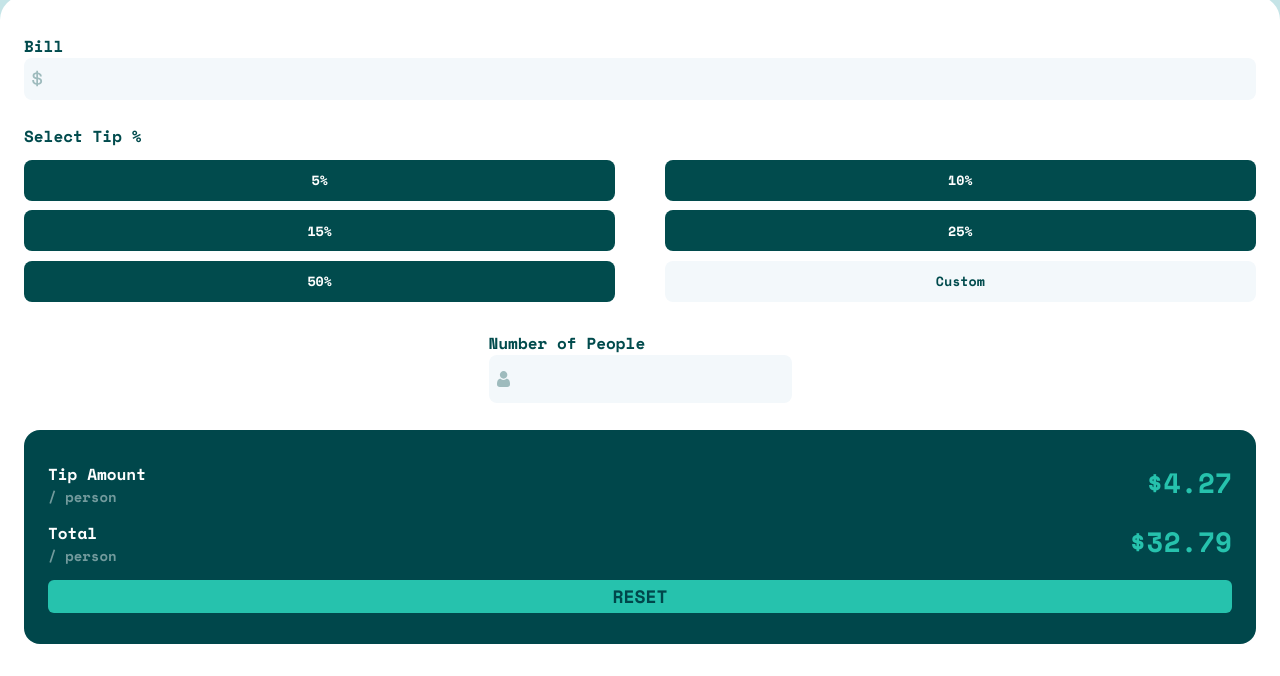
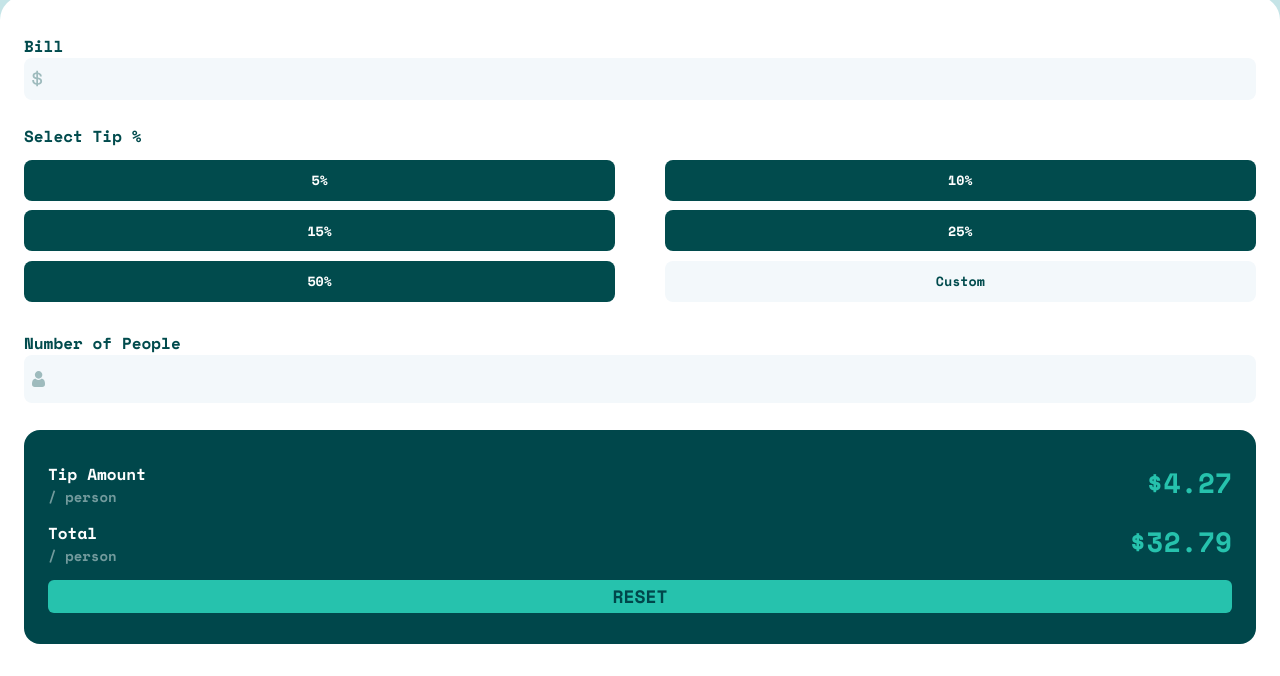
Before and after one commit to Luccamvmrey/front_end_mentor, a plain HTML site: page tip-calculator-app-main/index.html in a window 1280 px wide. Shown: the part 124-800 px from the top of the page. Drawn offline with nearby package versions, Linux system fonts and the light colour scheme.

Commit message:
change: people width 100%

```diff
--- a/tip-calculator-app-main/assets/styles/main.css
+++ b/tip-calculator-app-main/assets/styles/main.css
@@ -107,6 +107,10 @@ main {
   color: #004c52;
 }
 
+#people {
+  width: 100%;
+}
+
 #result {
   border-radius: 16px;
   height: 35%;
```
